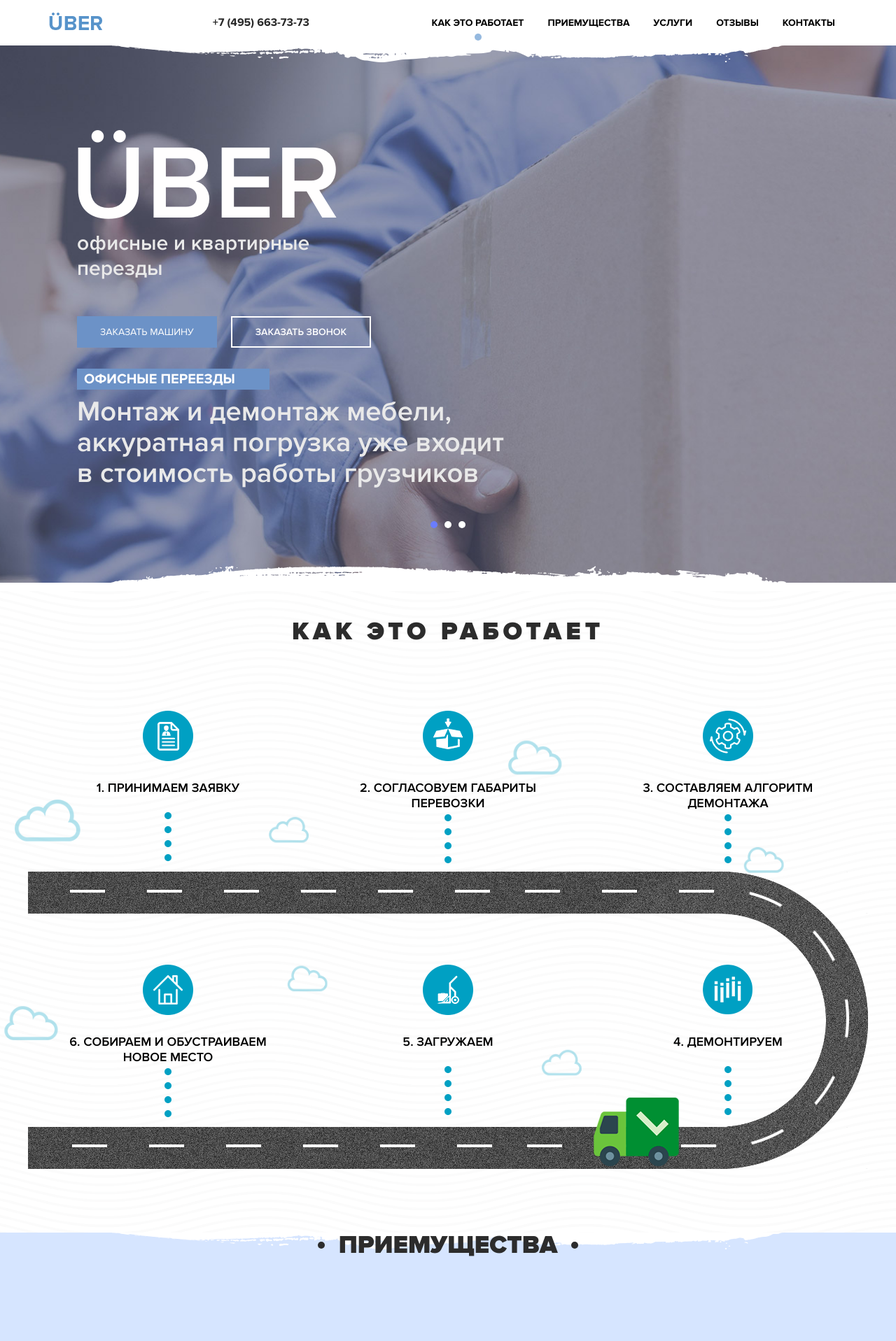
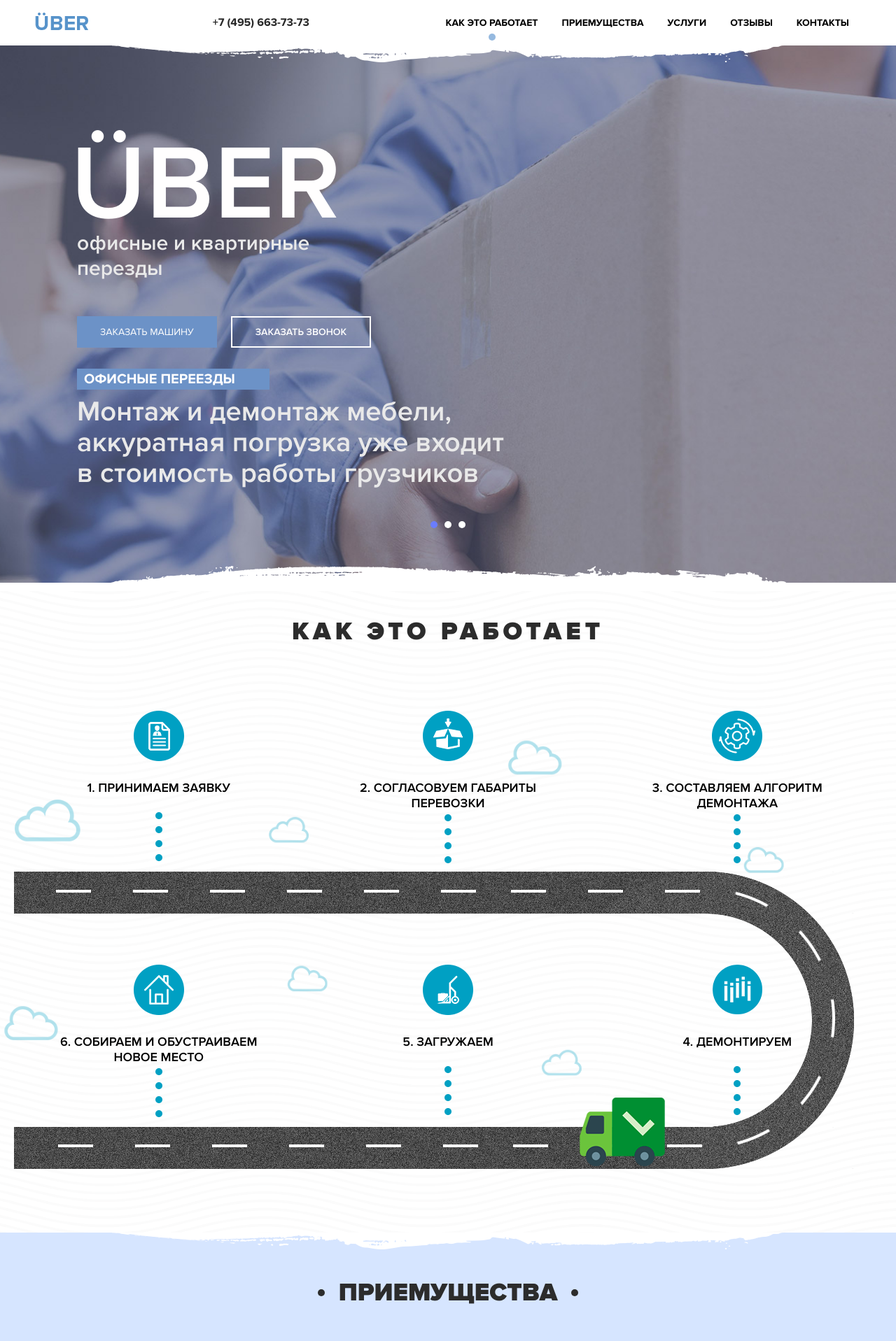
Before and after one commit to sheep-fish-vert/DenisUber, a PHP site: page / in a window 1280 px wide. Shown: the top 1917 px of the page at 70% size. Run offline with PHP 8.4, Linux system fonts and the light colour scheme; some libraries are stand-ins or nearby versions; some web fonts are replaced.

Commit message:
no message

```diff
--- a/css/style.css
+++ b/css/style.css
@@ -35,7 +35,7 @@ p,h1,h2,h3,ul,li{
 .global_wrapper .wrapper .container{
     margin: 0 auto;
     max-width: 1240px;
-    padding: 0 20px;
+    /*padding: 0 20px;*/
     position: relative;
     box-sizing: border-box;
 }
```
